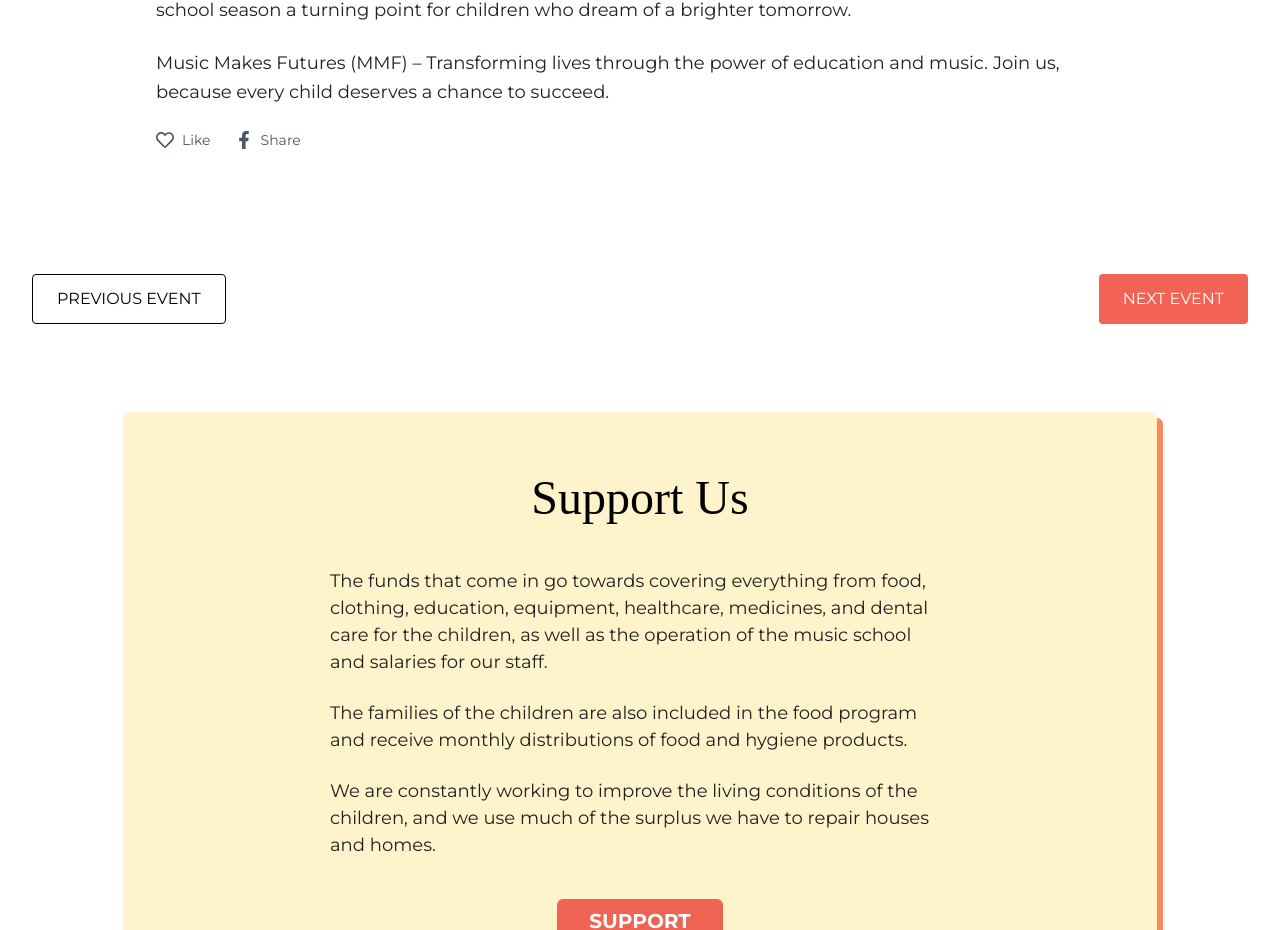
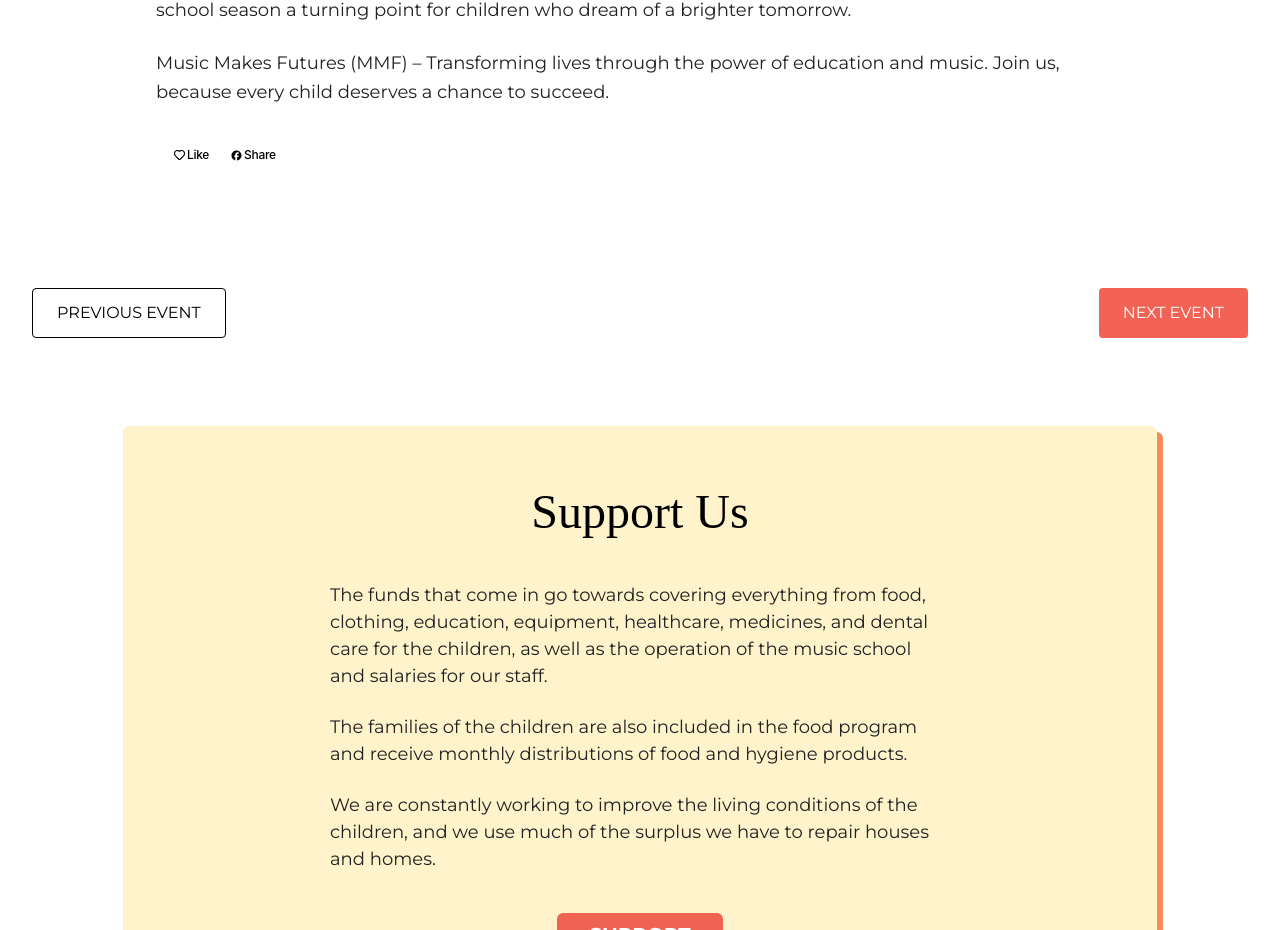
Before and after one commit to NoroffFEU/musikkforandrerliv.no, a React (Vite) app: page /event in a window 1280 px wide. Shown: the part 2652-3582 px from the top of the page. Built offline with nearby package versions, Linux system fonts and the light colour scheme; a web font is replaced by a local one.

Commit message:
feat: finalize Like & Share buttons,icon size, spacing, and styling

```diff
--- a/src/components/event/EngagementButtons.jsx
+++ b/src/components/event/EngagementButtons.jsx
@@ -1,6 +1,6 @@
 import { useState } from 'react';
 
-import { FaFacebookF, FaHeart, FaRegHeart } from 'react-icons/fa';
+import { motion } from 'framer-motion';
 
 const EngagementButtons = () => {
   const [liked, setLiked] = useState(() => {
@@ -28,27 +28,68 @@ const EngagementButtons = () => {
   };
 
   return (
-    <div className="flex items-center gap-6 mt-6 text-sm">
+    <div className="flex items-center gap-[2px] mt-10 ml-2">
+      {/* Like Button */}
       <button
         onClick={handleLike}
         aria-label="Like this event"
-        className="flex items-center gap-2 text-gray-600 hover:text-red-500 transition cursor-pointer"
+        className="flex items-center gap-[2px] cursor-pointer px-[10px] py-[3px] rounded-[4px] focus:outline-none focus-visible:ring-2 focus-visible:ring-black"
       >
-        {liked ? (
-          <FaHeart className="text-red-500 text-lg" />
-        ) : (
-          <FaRegHeart className="text-lg" />
-        )}
-        <span>Like</span>
+        <motion.svg
+          className="w-[11px] h-[10px]"
+          viewBox="0 0 12 11"
+          xmlns="http://www.w3.org/2000/svg"
+          animate={{ scale: liked ? 1.2 : 1 }}
+          transition={{ type: 'spring', stiffness: 300, damping: 20 }}
+          fill={liked ? '#E01E5A' : 'none'}
+        >
+          <path
+            d="M5.35117 10.2279L5.29746 10.1753L1.5334 6.45452C0.873828 5.80276 0.5 4.88801 0.5 3.92981V3.85435C0.5 2.24439 1.57422 0.863117 3.06094 0.56125C3.90742 0.387448 4.77324 0.595553 5.46289 1.11239C5.65625 1.25875 5.83672 1.42797 6 1.62236C6.09023 1.51259 6.18691 1.41197 6.29004 1.3182C6.36953 1.24503 6.45117 1.17642 6.53711 1.11239C7.22676 0.595553 8.09258 0.387448 8.93906 0.558963C10.4258 0.86083 11.5 2.24439 11.5 3.85435V3.92981C11.5 4.88801 11.1262 5.80276 10.4666 6.45452L6.70254 10.1753L6.64883 10.2279C6.47266 10.4017 6.24062 10.5 6 10.5C5.75938 10.5 5.52734 10.404 5.35117 10.2279Z"
+            stroke="#000"
+            strokeWidth={liked ? 0 : 1.25}
+          />
+        </motion.svg>
+        <span
+          className="text-sm font-normal leading-none tracking-tight"
+          style={{
+            fontFamily: 'Inter, sans-serif',
+            color: '#000000',
+            fontSize: '12px',
+            fontWeight: 500,
+          }}
+        >
+          Like
+        </span>
       </button>
 
+      {/* Share Button */}
       <button
         onClick={handleShare}
         aria-label="Share this event"
-        className="flex items-center gap-2 text-gray-600 hover:text-blue-600 transition cursor-pointer"
+        className="flex items-center gap-[2px] cursor-pointer px-[10px] py-[3px] rounded-[4px] focus:outline-none focus-visible:ring-2 focus-visible:ring-black"
       >
-        <FaFacebookF className="text-lg" />
-        <span>Share</span>
+        <svg
+          className="w-[11px] h-[11px]"
+          viewBox="0 0 12 12"
+          fill="none"
+          xmlns="http://www.w3.org/2000/svg"
+        >
+          <path
+            d="M11.5 6C11.5 2.96211 9.03789 0.5 6 0.5C2.96211 0.5 0.5 2.96211 0.5 6C0.5 8.57812 2.27676 10.7437 4.67227 11.3389V7.68008H3.53789V6H4.67227V5.27598C4.67227 3.40469 5.51875 2.53672 7.35781 2.53672C7.70586 2.53672 8.30742 2.60547 8.55449 2.67422V4.19531C8.42559 4.18242 8.2 4.17383 7.91855 4.17383C7.01621 4.17383 6.66816 4.51543 6.66816 5.40273V6H8.46426L8.15488 7.68008H6.66602V11.4592C9.39023 11.1305 11.5 8.8123 11.5 6Z"
+            fill="#000000"
+          />
+        </svg>
+        <span
+          className="text-sm font-normal leading-none tracking-tight"
+          style={{
+            fontFamily: 'Inter, sans-serif',
+            color: '#000000',
+            fontSize: '12px',
+            fontWeight: 500,
+          }}
+        >
+          Share
+        </span>
       </button>
     </div>
   );
```
